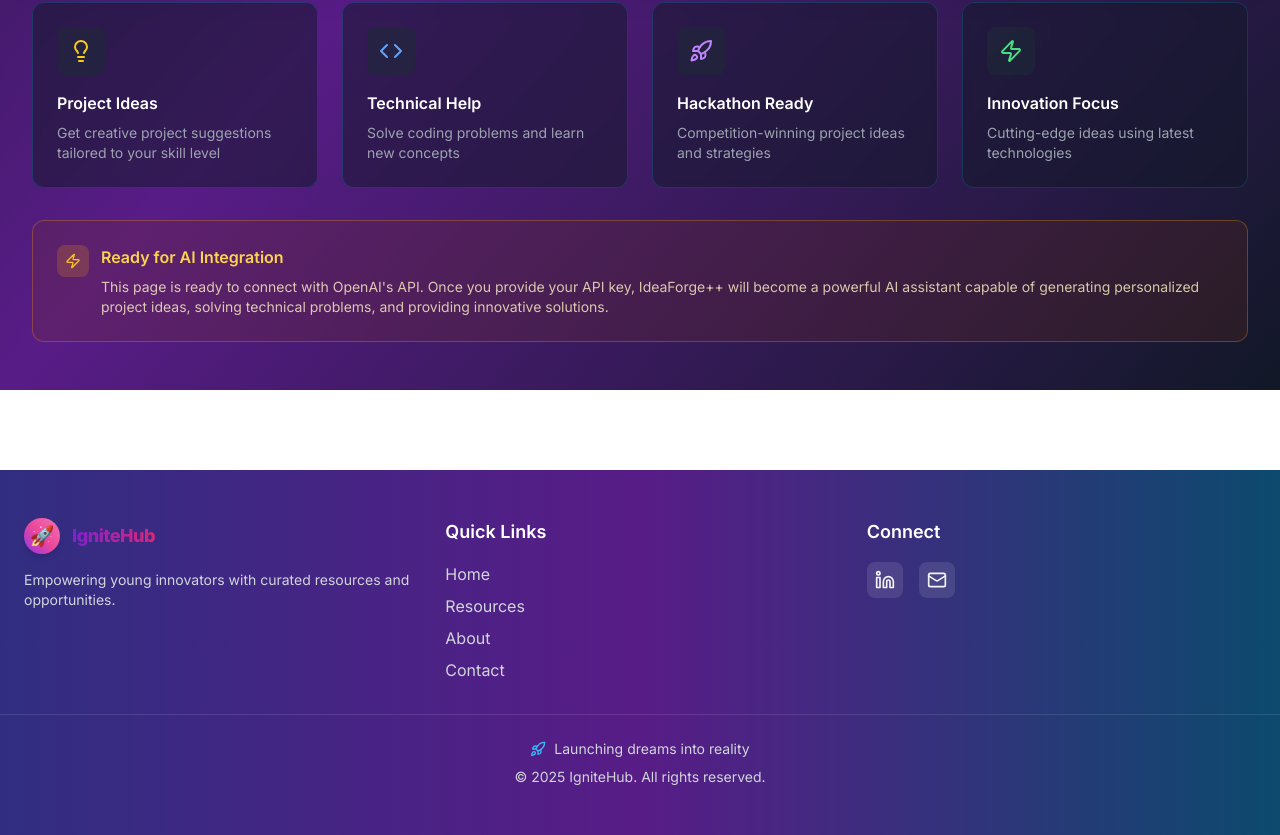
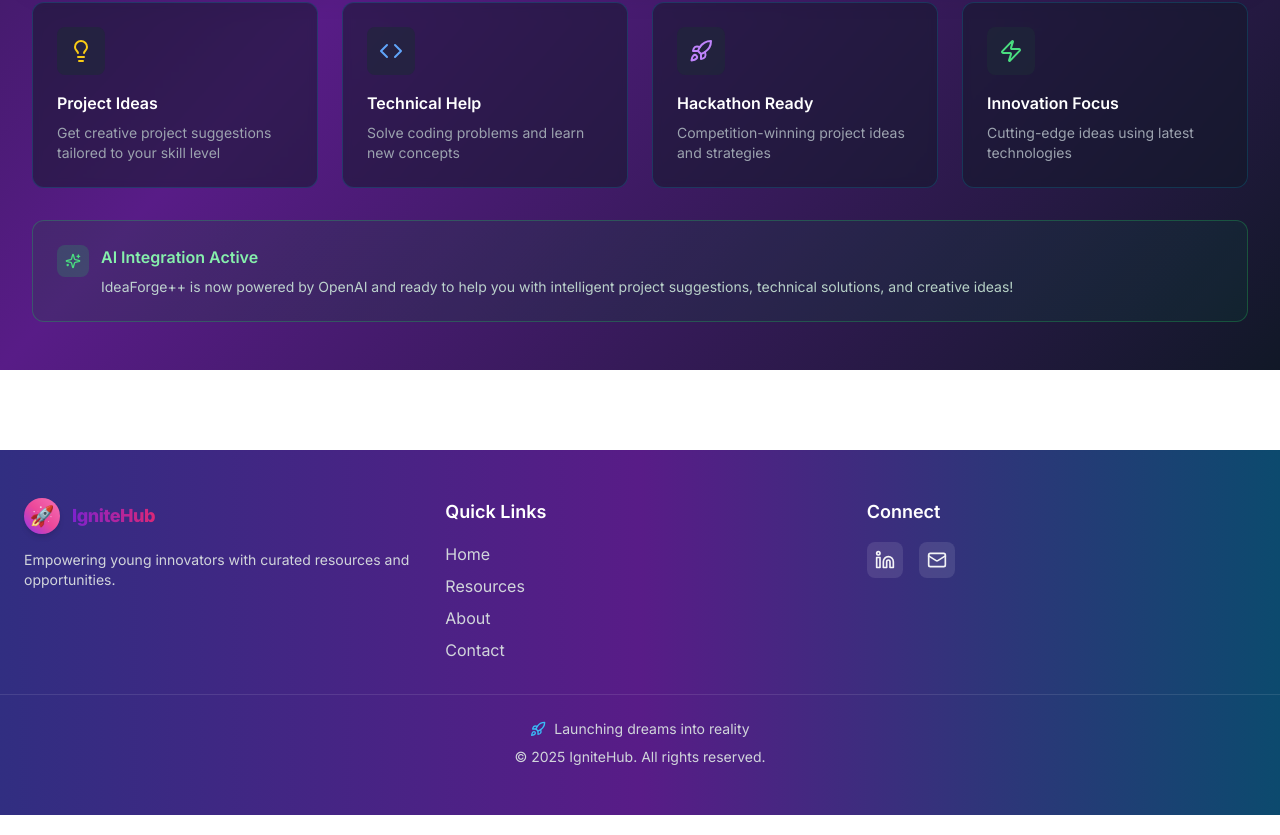
Before and after one commit to Dharshandump/IgniteHub, a React (Vite) app: page /ideaforge in a window 1280 px wide. Shown: the part 1133-1968 px from the top of the page. Built offline with nearby package versions, Linux system fonts and the light colour scheme; no server answers.

Commit message:
Add OpenAI API Key and Implement AI Integration

```diff
--- a/src/pages/IdeaForgeAI.tsx
+++ b/src/pages/IdeaForgeAI.tsx
@@ -1,5 +1,5 @@
 import React, { useState, useRef, useEffect } from 'react';
-import { Send, Loader2, Lightbulb, Zap, Code, Rocket, Sparkles, Bot } from 'lucide-react';
+import { Send, Loader2, Lightbulb, Zap, Code, Rocket, Sparkles, Bot, AlertCircle } from 'lucide-react';
 import PageHeader from '../components/layout/PageHeader';
 import ContentContainer from '../components/layout/ContentContainer';
 import { Button } from '../components/ui/button';
@@ -41,28 +41,100 @@ const IdeaForgeAI: React.FC = () => {
     };
 
     setMessages(prev => [...prev, userMessage]);
+    const currentInput = input;
     setInput('');
     setLoading(true);
 
     try {
-      // For now, we'll simulate an AI response
-      // When you provide the OpenAI API key, we'll implement the actual API call
-      await new Promise(resolve => setTimeout(resolve, 1500)); // Simulate API delay
+      // Check if API key is configured
+      const apiKey = import.meta.env.VITE_OPENAI_API_KEY;
+
+      if (!apiKey || apiKey === 'your_openai_api_key_here') {
+        throw new Error('OpenAI API key not configured');
+      }
+
+      const fullPrompt = `You are IdeaForge++, an AI assistant designed to help students, developers, and innovators brainstorm project ideas, solve technical doubts, and provide creative suggestions.
+
+Your personality and style:
+- Friendly, motivating, and developer-focused
+- Clear, concise, and practical responses
+- Real-world-relevant project suggestions
+- Simple technical explanations for complex concepts
+- Encouraging and inspiring tone
+- Use emojis sparingly but effectively
+- Focus on actionable advice
+
+Context: You're part of IgniteHub, a platform that curates resources for young innovators aged 16-30. Users come to you for:
+- Project idea generation
+- Technical problem solving
+- Hackathon project suggestions
+- Learning path recommendations
+- Innovation strategies
+- Code debugging help
+- Technology recommendations
+
+User Request: ${currentInput}
+
+Provide a helpful, encouraging response that matches your personality:`;
+
+      const response = await fetch('https://api.openai.com/v1/chat/completions', {
+        method: 'POST',
+        headers: {
+          'Content-Type': 'application/json',
+          'Authorization': `Bearer ${apiKey}`,
+        },
+        body: JSON.stringify({
+          model: "gpt-4o-mini",
+          messages: [
+            {
+              role: "system",
+              content: "You are IdeaForge++, an AI assistant helping young innovators with project ideas, technical problems, and creative solutions. Be encouraging, practical, and developer-focused."
+            },
+            {
+              role: "user",
+              content: fullPrompt
+            }
+          ],
+          max_tokens: 800,
+          temperature: 0.7,
+        }),
+      });
+
+      if (!response.ok) {
+        throw new Error(`API request failed: ${response.status}`);
+      }
+
+      const data = await response.json();
+      const aiContent = data.choices?.[0]?.message?.content || "I'm having trouble processing that request. Could you try rephrasing it?";
 
       const aiResponse: Message = {
         role: 'assistant',
-        content: "🤖 I'd love to help you with that! However, I need an OpenAI API key to provide intelligent responses. Once configured, I can help you with:\n\n• 💡 Project idea generation\n• 🔧 Technical problem solving\n• 🚀 Hackathon project suggestions\n• 📚 Learning path recommendations\n• 🎯 Feature implementation ideas\n\nPlease ask the developer to configure the OpenAI API key to unlock my full potential!",
+        content: aiContent,
         timestamp: new Date()
       };
 
       setMessages(prev => [...prev, aiResponse]);
-    } catch (error) {
-      const errorMessage: Message = {
+    } catch (error: any) {
+      console.error('Error calling OpenAI API:', error);
+
+      let errorMessage = "⚠️ I'm having trouble connecting right now. Please try again in a moment.";
+
+      if (error.message.includes('API key not configured')) {
+        errorMessage = "🔑 OpenAI API key needs to be configured. Please check your environment variables and make sure VITE_OPENAI_API_KEY is set correctly.";
+      } else if (error.message.includes('401')) {
+        errorMessage = "🔐 Invalid API key. Please check your OpenAI API key configuration.";
+      } else if (error.message.includes('429')) {
+        errorMessage = "⏱️ Rate limit exceeded. Please wait a moment before trying again.";
+      } else if (error.message.includes('quota')) {
+        errorMessage = "💳 API quota exceeded. Please check your OpenAI account billing.";
+      }
+
+      const errorResponse: Message = {
         role: 'assistant',
-        content: "⚠️ Oops! Something went wrong. Please try again in a moment.",
+        content: errorMessage,
         timestamp: new Date()
       };
-      setMessages(prev => [...prev, errorMessage]);
+      setMessages(prev => [...prev, errorResponse]);
     } finally {
       setLoading(false);
     }
@@ -82,6 +154,11 @@ const IdeaForgeAI: React.FC = () => {
     { icon: <Zap size={16} />, text: "AI project ideas", prompt: "Give me some AI/ML project ideas suitable for students" }
   ];
 
+  const isApiKeyConfigured = () => {
+    const apiKey = import.meta.env.VITE_OPENAI_API_KEY;
+    return apiKey && apiKey !== 'your_openai_api_key_here';
+  };
+
   return (
     <div className="min-h-screen bg-gradient-to-br from-gray-900 via-purple-900 to-gray-900">
       <PageHeader
@@ -98,6 +175,23 @@ const IdeaForgeAI: React.FC = () => {
       </PageHeader>
 
       <ContentContainer className="max-w-4xl">
+        {/* API Key Status Warning */}
+        {!isApiKeyConfigured() && (
+          <div className="mb-6 p-4 bg-gradient-to-r from-red-900/20 to-orange-900/20 border border-red-500/30 rounded-xl">
+            <div className="flex items-start space-x-3">
+              <AlertCircle className="text-red-400 mt-1 flex-shrink-0" size={20} />
+              <div>
+                <h3 className="text-red-300 font-semibold mb-2">API Key Required</h3>
+                <p className="text-red-100/80 text-sm">
+                  To enable AI responses, please add your OpenAI API key to the <code className="bg-red-900/30 px-1 rounded">.env</code> file:
+                  <br />
+                  <code className="bg-red-900/30 px-2 py-1 rounded mt-1 block">VITE_OPENAI_API_KEY=your_actual_api_key_here</code>
+                </p>
+              </div>
+            </div>
+          </div>
+        )}
+
         {/* Chat Container */}
         <div className="bg-gray-900/50 backdrop-blur-sm border border-cyan-500/30 rounded-2xl shadow-2xl overflow-hidden">
           {/* Chat Header */}
@@ -112,8 +206,10 @@ const IdeaForgeAI: React.FC = () => {
               </div>
               <div className="ml-auto">
                 <div className="flex items-center space-x-2">
-                  <div className="w-2 h-2 bg-green-400 rounded-full animate-pulse"></div>
-                  <span className="text-green-400 text-sm">Online</span>
+                  <div className={`w-2 h-2 rounded-full ${isApiKeyConfigured() ? 'bg-green-400 animate-pulse' : 'bg-red-400'}`}></div>
+                  <span className={`text-sm ${isApiKeyConfigured() ? 'text-green-400' : 'text-red-400'}`}>
+                    {isApiKeyConfigured() ? 'Online' : 'Offline'}
+                  </span>
                 </div>
               </div>
             </div>
@@ -254,18 +350,35 @@ const IdeaForgeAI: React.FC = () => {
           ))}
         </div>
 
-        {/* API Key Notice */}
-        <div className="mt-8 p-6 bg-gradient-to-r from-amber-900/20 to-orange-900/20 border border-amber-500/30 rounded-xl">
+        {/* Integration Status */}
+        <div className={`mt-8 p-6 rounded-xl border ${
+          isApiKeyConfigured()
+            ? 'bg-gradient-to-r from-green-900/20 to-emerald-900/20 border-green-500/30'
+            : 'bg-gradient-to-r from-amber-900/20 to-orange-900/20 border-amber-500/30'
+        }`}>
           <div className="flex items-start space-x-3">
-            <div className="w-8 h-8 bg-amber-500/20 rounded-lg flex items-center justify-center flex-shrink-0">
-              <Zap className="text-amber-400" size={16} />
+            <div className={`w-8 h-8 rounded-lg flex items-center justify-center flex-shrink-0 ${
+              isApiKeyConfigured() ? 'bg-green-500/20' : 'bg-amber-500/20'
+            }`}>
+              {isApiKeyConfigured() ? (
+                <Sparkles className="text-green-400" size={16} />
+              ) : (
+                <Zap className="text-amber-400" size={16} />
+              )}
             </div>
             <div>
-              <h3 className="text-amber-300 font-semibold mb-2">Ready for AI Integration</h3>
-              <p className="text-amber-100/80 text-sm">
-                This page is ready to connect with OpenAI's API. Once you provide your API key,
-                IdeaForge++ will become a powerful AI assistant capable of generating personalized
-                project ideas, solving technical problems, and providing innovative solutions.
+              <h3 className={`font-semibold mb-2 ${
+                isApiKeyConfigured() ? 'text-green-300' : 'text-amber-300'
+              }`}>
+                {isApiKeyConfigured() ? 'AI Integration Active' : 'Ready for AI Integration'}
+              </h3>
+              <p className={`text-sm ${
+                isApiKeyConfigured() ? 'text-green-100/80' : 'text-amber-100/80'
+              }`}>
+                {isApiKeyConfigured()
+                  ? 'IdeaForge++ is now powered by OpenAI and ready to help you with intelligent project suggestions, technical solutions, and creative ideas!'
+                  : 'This page is ready to connect with OpenAI\'s API. Once you provide your API key, IdeaForge++ will become a powerful AI assistant capable of generating personalized project ideas, solving technical problems, and providing innovative solutions.'
+                }
               </p>
             </div>
           </div>
```
